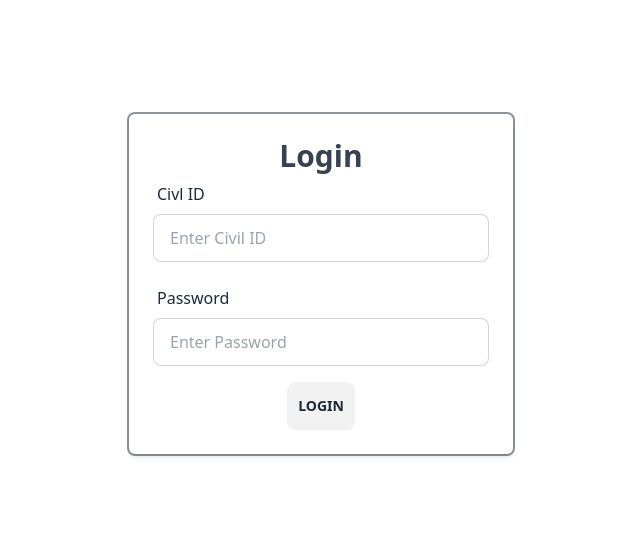
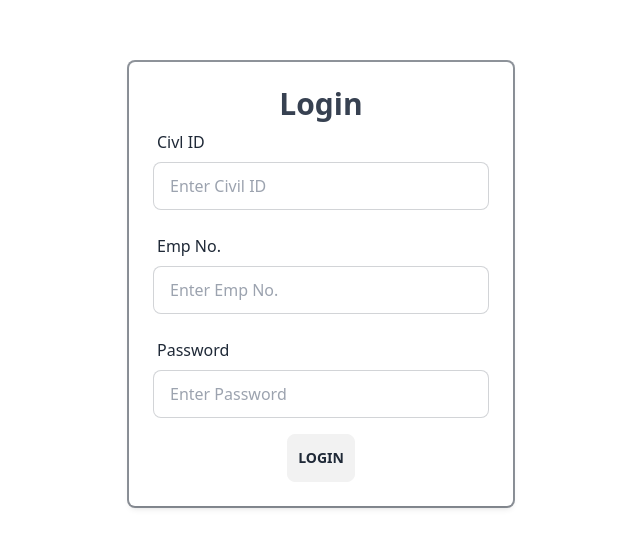
Before and after one commit to xDelusion/FE-Donations, a React (Create React App) app: page / in a window 1280 px wide. Shown: the part 116-664 px from the top of the page, without its empty margins (319-959 px from the left). Built offline with nearby package versions, Linux system fonts and the light colour scheme.

Commit message:
want to merge .. did some changes locally mistakingly

```diff
--- a/src/pages/Login.js
+++ b/src/pages/Login.js
@@ -44,6 +44,7 @@ const Login = () => {
                   <span class="text-base label-text">Civl ID</span>
                 </label>
                 <input
+                  name="civilid"
                   onChange={handleChange}
                   type="text"
                   placeholder="Enter Civil ID"
@@ -52,9 +53,22 @@ const Login = () => {
               </div>
               <div>
                 <label class="label">
+                  <span class="text-base label-text">Emp No.</span>
+                </label>
+                <input
+                  name="empNo"
+                  onChange={handleChange}
+                  type="text"
+                  placeholder="Enter Emp No."
+                  class="w-full input input-bordered"
+                />
+              </div>
+              <div>
+                <label class="label">
                   <span class="text-base label-text">Password</span>
                 </label>
                 <input
+                  name="password"
                   onChange={handleChange}
                   type="password"
                   placeholder="Enter Password"
```
